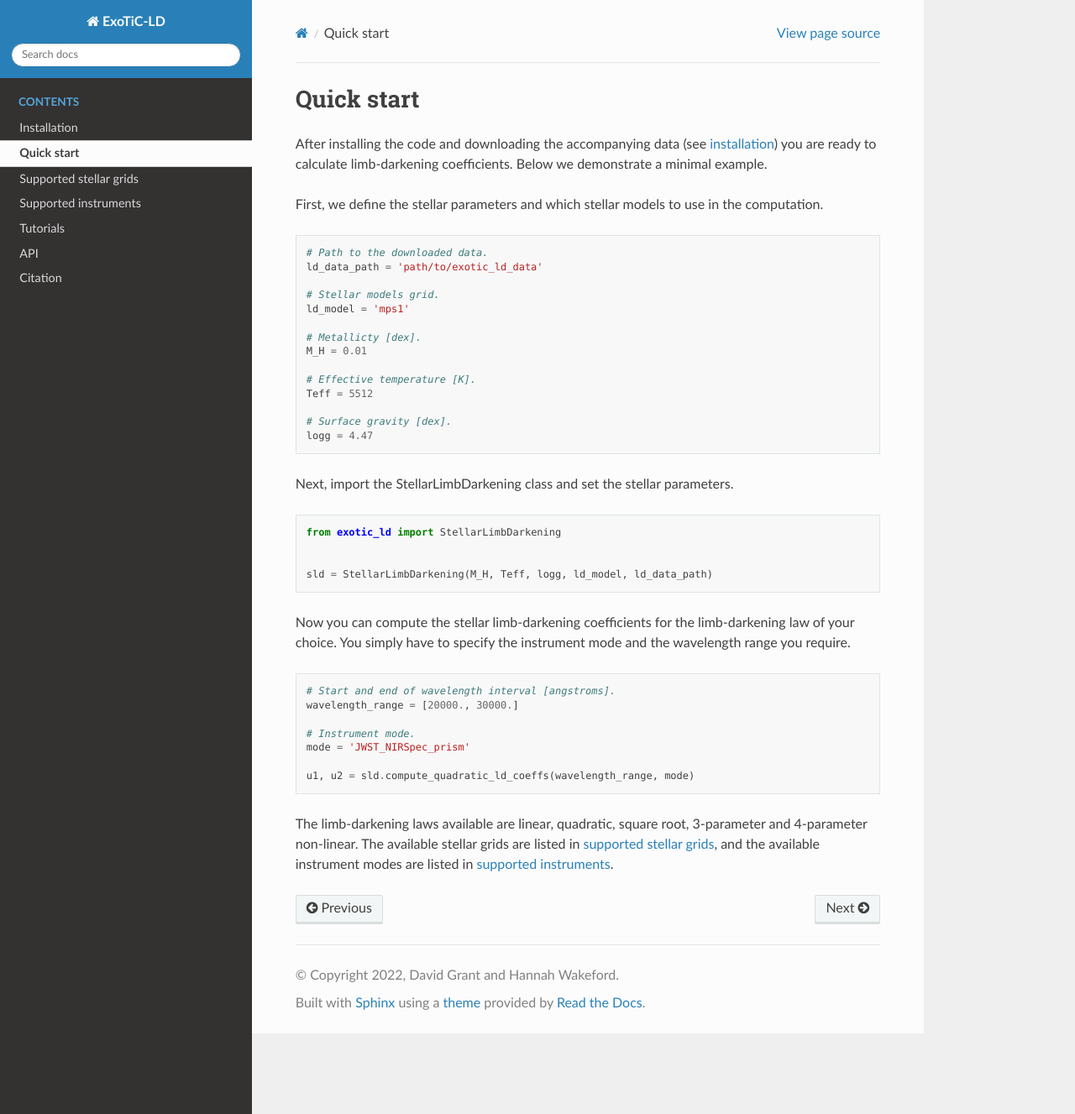
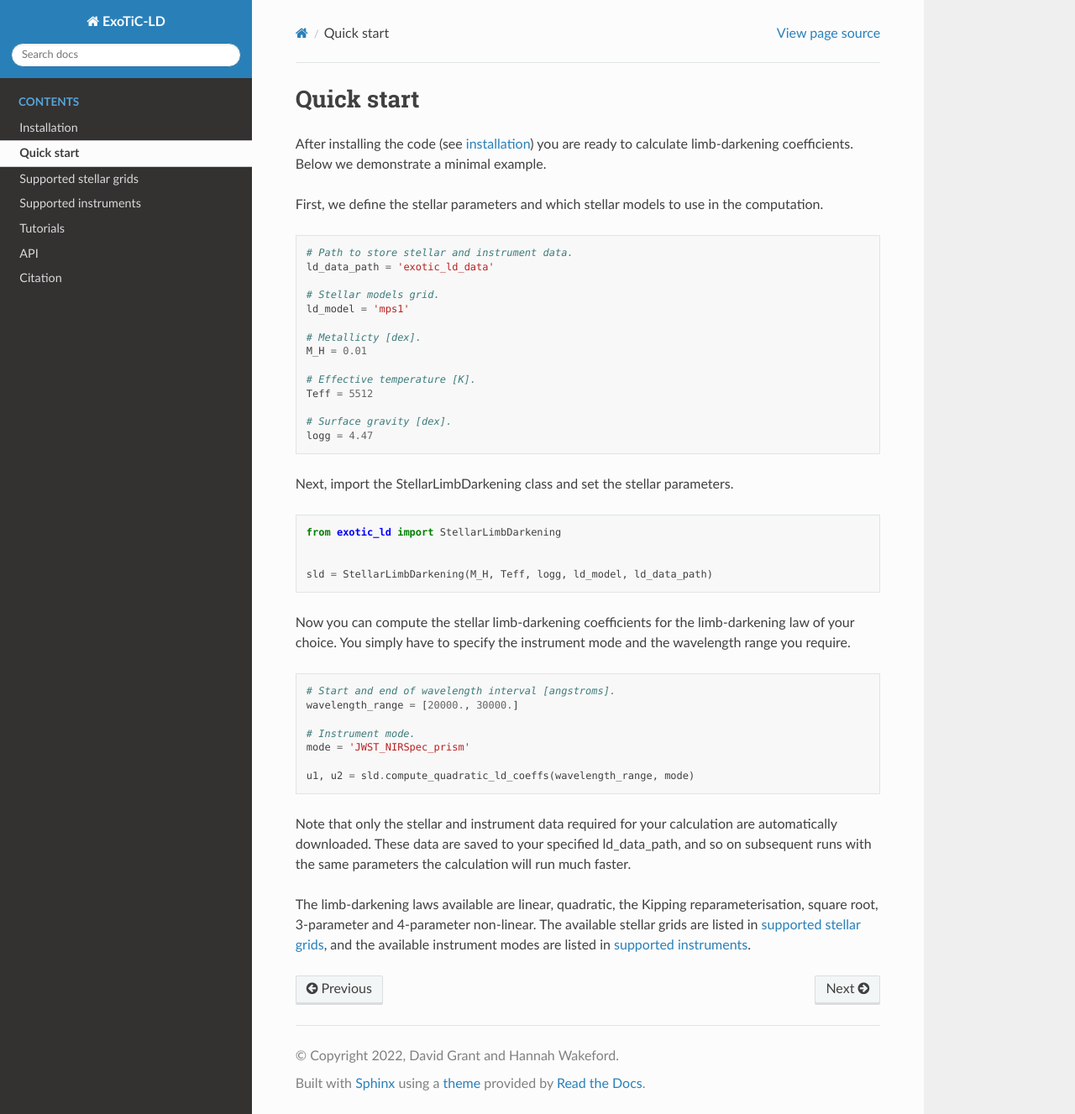
Before and after one commit to Exo-TiC/ExoTiC-LD, a Sphinx documentation site: the page built from docs/source/views/quick_start.rst, in a window 1280 px wide and 1327 px high. Shown: the whole window at 84% size. Built offline with Sphinx 7.4.7 and the Read the Docs theme 2.0.0, drawn with Linux system fonts in a browser that asks for light colours.

Commit message:
Add auto data download to install and quick start docs.

```diff
--- a/docs/source/views/quick_start.rst
+++ b/docs/source/views/quick_start.rst
@@ -1,17 +1,16 @@
 Quick start
 ===========
 
-After installing the code and downloading the accompanying data (see
-:doc:`installation <installation>`) you are ready to calculate
-limb-darkening coefficients. Below we demonstrate a minimal example.
+After installing the code (see :doc:`installation <installation>`) you are ready
+to calculate limb-darkening coefficients. Below we demonstrate a minimal example.
 
 First, we define the stellar parameters and which stellar models to use
 in the computation.
 
 .. code-block:: python
 
-    # Path to the downloaded data.
-    ld_data_path = 'path/to/exotic_ld_data'
+    # Path to store stellar and instrument data.
+    ld_data_path = 'exotic_ld_data'
 
     # Stellar models grid.
     ld_model = 'mps1'
@@ -48,8 +47,13 @@ mode and the wavelength range you require.
 
     u1, u2 = sld.compute_quadratic_ld_coeffs(wavelength_range, mode)
 
-The limb-darkening laws available are linear, quadratic, square root,
-3-parameter and 4-parameter non-linear. The available stellar
-grids are listed in :doc:`supported stellar grids <supported_stellar_grids>`,
+Note that only the stellar and instrument data required for your calculation are
+automatically downloaded. These data are saved to your specified ld_data_path, and
+so on subsequent runs with the same parameters the calculation will run much faster.
+
+The limb-darkening laws available are linear, quadratic, the Kipping
+reparameterisation, square root, 3-parameter and 4-parameter non-linear. The
+available stellar grids are listed in
+:doc:`supported stellar grids <supported_stellar_grids>`,
 and the available instrument modes are listed in
 :doc:`supported instruments <supported_instruments>`.
```
Also changed, not shown: docs/source/views/installation.rst (+17 -4 lines).
